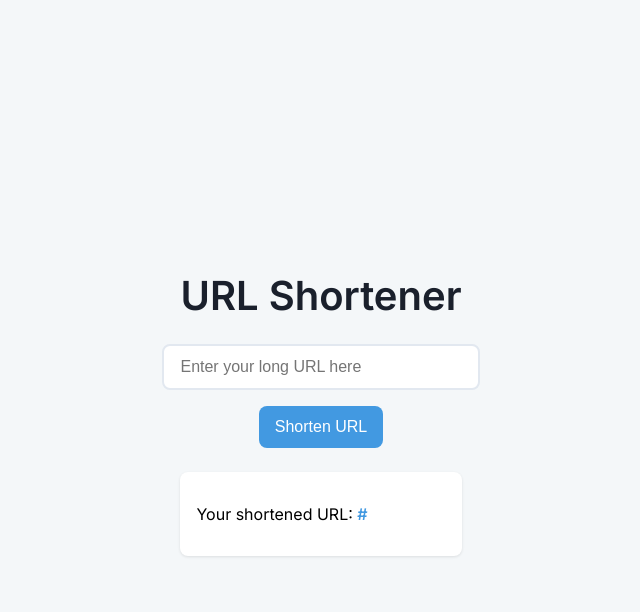
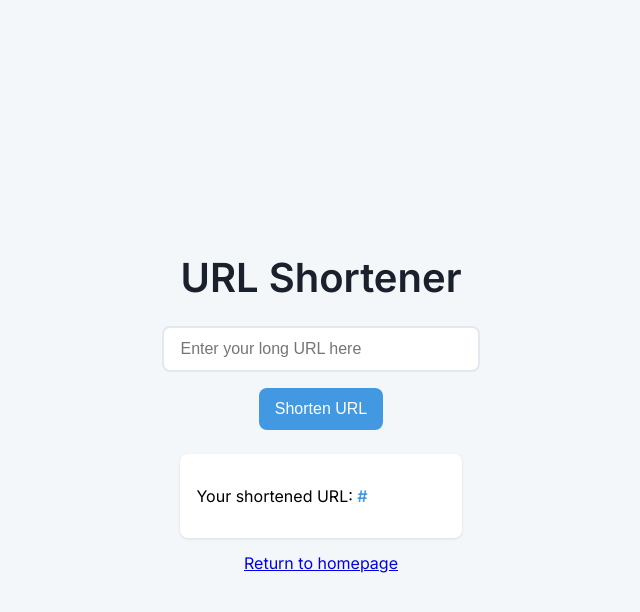
Before and after one commit to sushant2209/URLShortener, a FastAPI app: template templates/index.html in a window 1280 px wide. Shown: the top 612 px of the page, without its empty margins (319-959 px from the left). Run offline with FastAPI, Linux system fonts and the light colour scheme; the template is opened without the code that fills it: most values are stand-ins (such as "Sample title", 1, 10 or a date in 2020).

Commit message:
Update index.html

```diff
--- a/templates/index.html
+++ b/templates/index.html
@@ -1,12 +1,14 @@
 <!DOCTYPE html>
 <html lang="en">
+
 <head>
     <meta charset="UTF-8">
     <meta name="viewport" content="width=device-width, initial-scale=1.0">
     <title>URL Shortener</title>
     <link href="https://fonts.googleapis.com/css2?family=Inter:wght@400;600&display=swap" rel="stylesheet">
     <style>
-        body, html {
+        body,
+        html {
             height: 100%;
             margin: 0;
             font-family: 'Inter', sans-serif;
@@ -15,22 +17,27 @@
             justify-content: center;
             align-items: center;
         }
+
         .container {
             width: 100%;
             max-width: 500px;
             padding: 2rem;
         }
+
         h1 {
+            text-align: center;
             font-size: 2.5rem;
             color: #1a202c;
             margin-bottom: 1.5rem;
             font-weight: 600;
         }
+
         form {
             display: flex;
             flex-direction: column;
             align-items: center;
         }
+
         input[type="url"] {
             width: 100%;
             padding: 0.75rem 1rem;
@@ -40,10 +47,12 @@
             margin-bottom: 1rem;
             transition: border-color 0.3s ease;
         }
+
         input[type="url"]:focus {
             outline: none;
             border-color: #4299e1;
         }
+
         button {
             padding: 0.75rem 1rem;
             font-size: 1rem;
@@ -54,23 +63,33 @@
             cursor: pointer;
             transition: background-color 0.3s ease;
         }
+
         button:hover {
             background-color: #3182ce;
         }
+
         .result {
             margin-top: 1.5rem;
             padding: 1rem;
             background-color: #fff;
             border-radius: 8px;
-            box-shadow: 0 1px 3px rgba(0,0,0,0.1);
+            box-shadow: 0 1px 3px rgba(0, 0, 0, 0.1);
         }
+
         .result a {
             color: #4299e1;
             text-decoration: none;
             font-weight: 600;
         }
+
+        .link {
+            margin-top: 15px;
+            text-align: center;
+        }
+
     </style>
 </head>
+
 <body>
     <div class="container">
         <h1>URL Shortener</h1>
@@ -82,7 +101,9 @@
         <div class="result">
             <p>Your shortened URL: <a href="{{ short_url }}" target="_blank">{{ short_url }}</a></p>
         </div>
+        <div class="link"><a href="/">Return to homepage</a></div>
         {% endif %}
     </div>
 </body>
+
 </html>
```
